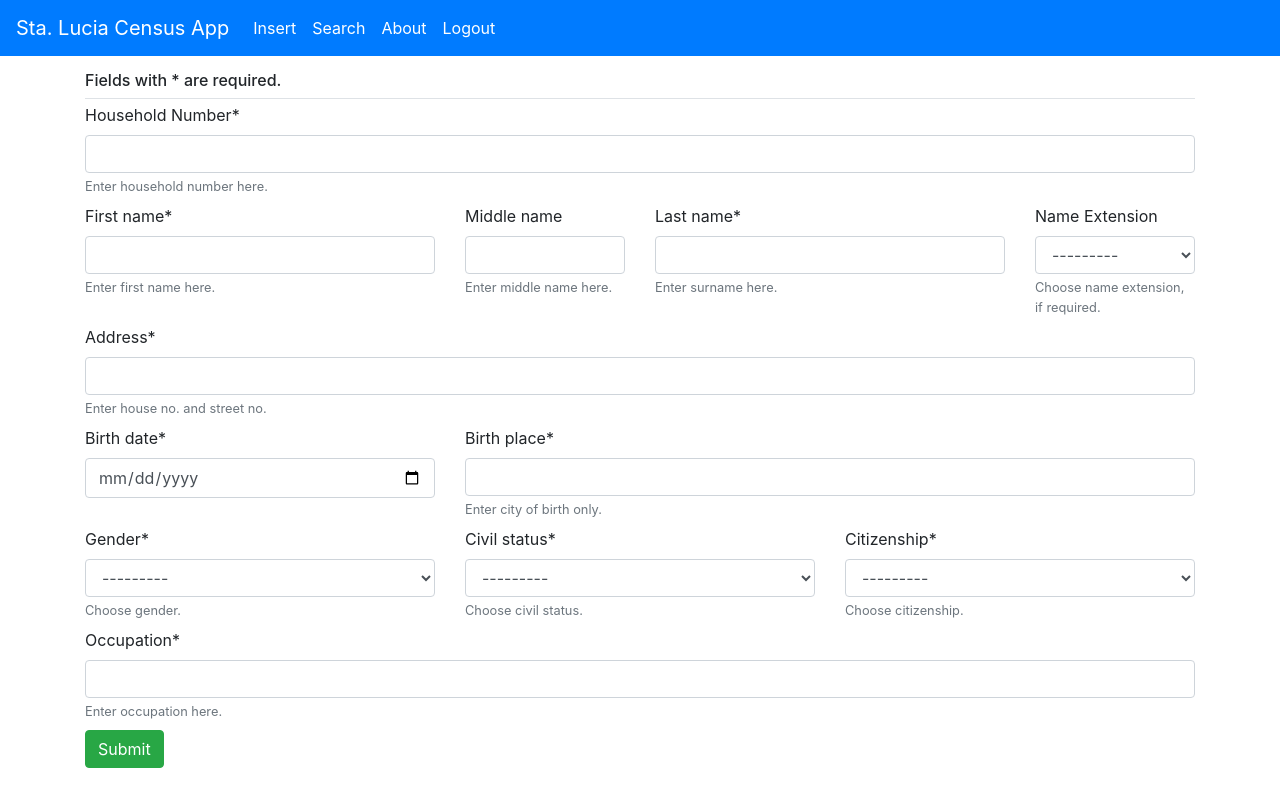
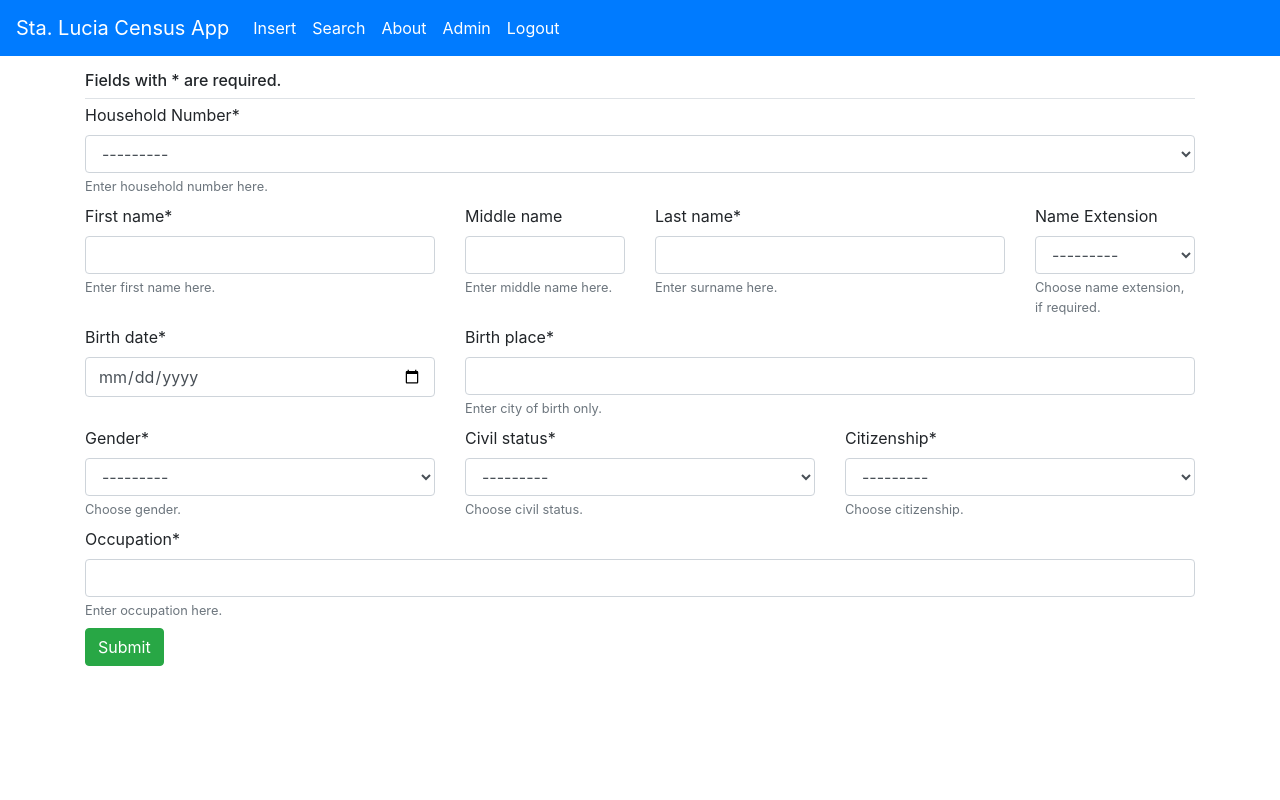
Before and after one commit to spider4929/Census-Taking-Tool, a Django app: page /create/ in a window 1280 px wide. Run offline with Django 3.2, Linux system fonts and the light colour scheme; a user stored in the database is signed in; data that the repository does not hold is empty; some libraries are stand-ins or nearby versions.

Commit message:
Just missing creation for household

```diff
--- a/forms/admin.py
+++ b/forms/admin.py
@@ -1,8 +1,9 @@
 from django.contrib import admin
-from.models import Person, Gender, NameExtension, CivilStatus, Citizenship
+from.models import Person, Gender, NameExtension, CivilStatus, Citizenship, Household
 
 admin.site.register(Person)
 admin.site.register(Gender)
 admin.site.register(NameExtension)
 admin.site.register(CivilStatus)
 admin.site.register(Citizenship)
+admin.site.register(Household)
--- a/forms/filters.py
+++ b/forms/filters.py
@@ -5,4 +5,4 @@ from .models import *
 class PersonFilter(django_filters.FilterSet):
     class Meta:
         model = Person
-        fields = ['household_no', 'last_name', 'address', 'citizenship']
+        fields = ['household_no', 'last_name']
--- a/forms/forms.py
+++ b/forms/forms.py
@@ -1,6 +1,5 @@
 from django import forms
-from .models import Person
-from crispy_forms.helper import FormHelper
+from .models import Person, Household
 from django.utils.translation import gettext_lazy as _
 from crispy_forms.layout import Layout, Submit
 
@@ -9,10 +8,16 @@ class DateInput(forms.DateInput):
     input_type = 'date'
 
 
+class HouseholdForm(forms.ModelForm):
+    class Meta:
+        model = Household
+        fields = {'household_no', 'address'}
+
+
 class PersonForm(forms.ModelForm):
     class Meta:
         model = Person
-        fields = {'household_no', 'last_name', 'first_name', 'middle_name', 'name_extension', 'address', 'birth_place', 'birth_date',
+        fields = {'household_no', 'last_name', 'first_name', 'middle_name', 'name_extension', 'birth_place', 'birth_date',
                   'gender', 'civil_status', 'citizenship', 'occupation'}
         widgets = {
             'birth_date': DateInput(),
--- a/forms/models.py
+++ b/forms/models.py
@@ -56,14 +56,22 @@ class Citizenship(models.Model):
         return self.citizenship
 
 
+class Household(models.Model):
+    household_no = models.SmallIntegerField(help_text='Enter household number here.', primary_key=True)
+    name = models.CharField(max_length=50, help_text='Enter a name for the household.')
+    address = models.CharField(max_length=100, help_text='Enter house no. and street no.')  # house no. and street name only
+
+    def __str__(self):
+        return f'{self.household_no}. {self.name} household'
+
+
 class Person(models.Model):
-    household_no = models.SmallIntegerField(help_text='Enter household number here.')
+    household_no = models.ForeignKey(Household, on_delete=models.CASCADE, help_text='Enter household number here.', null=True)
     full_name = models.CharField(max_length=240, unique=True, validators=[fullname_characters])  # full name, formatted like so {{Surname} {Extension}, {First Name} {Middle Name}}
     last_name = models.CharField(max_length=128, help_text='Enter surname here.', validators=[characters])  # surname
     first_name = models.CharField(max_length=128, help_text='Enter first name here.', validators=[characters])  # first name
     middle_name = models.CharField(max_length=64, blank=True, help_text='Enter middle name here.', validators=[characters])  # middle name
     name_extension = models.ForeignKey(NameExtension, on_delete=models.PROTECT, blank=True, help_text='Choose name extension, if required.', default=5)  # name extensions (Sr., Jr., III, IV, etc.)
-    address = models.CharField(max_length=100, help_text='Enter house no. and street no.')  # house no. and street name only
     birth_place = models.CharField(max_length=20, help_text='Enter city of birth only.')  # birth place, typically a city
     birth_date = models.DateField()  # birth date
     gender = models.ForeignKey(Gender, on_delete=models.PROTECT, help_text='Choose gender.', null=True)  # gender, male or female
--- a/forms/templates/forms/base.html
+++ b/forms/templates/forms/base.html
@@ -28,7 +28,23 @@
                 <div class="collapse navbar-collapse" id="navbarSupportedContent">
                     <ul class="navbar-nav mr-auto">
 
-                        {% if user.is_authenticated %}
+                        {% if user.is_superuser %}
+                            <li class="nav-item active">
+                                <a class="nav-link" href="{% url 'forms-create' %}">Insert <span class="sr-only">(current)</span></a>
+                            </li>
+                            <li class="nav-item active">
+                                <a class="nav-link" href="{% url 'forms-search' %}">Search <span class="sr-only">(current)</span></a>
+                            </li>
+                            <li class="nav-item active">
+                                <a class="nav-link" href="{% url 'forms-about' %}">About <span class="sr-only">(current)</span></a>
+                            </li>
+                            <li class="nav-item active ">
+                                <a class="nav-link" href="{% url 'admin:index' %}">Admin <span class="sr-only">(current)</span></a>
+                            </li>
+                            <li class="nav-item active ">
+                                <a class="nav-link" href="{% url 'logout' %}">Logout <span class="sr-only">(current)</span></a>
+                            </li>
+                        {% elif user.is_authenticated %}
                             <li class="nav-item active">
                                 <a class="nav-link" href="{% url 'forms-create' %}">Insert <span class="sr-only">(current)</span></a>
                             </li>
@@ -40,22 +56,6 @@
                             </li>
                             <li class="nav-item active ">
                                 <a class="nav-link" href="{% url 'logout' %}">Logout <span class="sr-only">(current)</span></a>
-                            </li>
-                        {% elif user.is_superuser %}
-                            <li class="nav-item active">
-                                <a class="nav-link" href="{% url 'forms-create' %}">Insert <span class="sr-only">(current)</span></a>
-                            </li>
-                            <li class="nav-item active">
-                                <a class="nav-link" href="{% url 'forms-search' %}">Search <span class="sr-only">(current)</span></a>
-                            </li>
-                            <li class="nav-item active">
-                                <a class="nav-link" href="{% url 'forms-about' %}">About <span class="sr-only">(current)</span></a>
-                            </li>
-                            <li class="nav-item active ">
-                                <a class="nav-link" href="{% url 'logout' %}">Logout <span class="sr-only">(current)</span></a>
-                            </li>
-                            <li class="nav-item active ">
-                                <a class="nav-link" href="{% url 'admin:index' %}">Admin <span class="sr-only">(current)</span></a>
                             </li>
                         {% else %}
                             <li class="nav-item active ">
--- a/forms/templates/forms/create.html
+++ b/forms/templates/forms/create.html
@@ -16,9 +16,6 @@
                     <div class="col-md-2">{{ form.name_extension|as_crispy_field }}</div>
                 </div>
                 <div class="row">
-                    <div class="col-md">{{ form.address|as_crispy_field }}</div>
-                </div>
-                <div class="row">
                     <div class="col-md-4">{{ form.birth_date|as_crispy_field }}</div>
                     <div class="col-md-8">{{ form.birth_place|as_crispy_field }}</div>
                 </div>
--- a/forms/templates/forms/search.html
+++ b/forms/templates/forms/search.html
@@ -22,9 +22,9 @@
             </tr>
             {% for person in people %}
                 <tr>
-                    <td>{{ person.household_no }}</td>
+                    <td>{{ person.household_no.household_no }}</td>
                     <td><a href="{% url 'forms-specify' person.id %}">{{ person.full_name }}</a></td>
-                    <td>{{ person.address }}</td>
+                    <td>{{ person.household_no.address }}</td>
                     <td>{{ person.birth_date }}</td>
                     <td>{{ person.gender }}</td>
                     <td>{{ person.civil_status }}</td>
--- a/forms/templates/forms/specify.html
+++ b/forms/templates/forms/specify.html
@@ -1,7 +1,7 @@
 {% extends 'forms/base.html' %}
 {% block content %}
     <div class="container">
-        <p><b>Household No.: </b>{{ person.household_no }}</p>
+        <p><b>Household No.: </b>{{ person.household_no.household_no }}</p>
         <p><b>Full Name: </b>{{ person.full_name }}</p>
         <div class="row">
             <div class="col-md-3"><p><b>Last Name: </b>{{ person.last_name }}</p></div>
@@ -9,7 +9,7 @@
             <div class="col-md-3"><p><b>First Name: </b>{{ person.first_name }}</p></div>
             <div class="col-md-3"><p><b>Middle Name: </b>{{ person.middle_name }}</p></div>
         </div>
-        <p><b>Address: </b>{{ person.address }}</p>
+        <p><b>Address: </b>{{ person.household_no.address }}</p>
         <p><b>Birth Place: </b>{{ person.birth_place }}</p>
         <p><b>Birth Date: </b>{{ person.birth_date }}</p>
         <p><b>Gender: </b>{{ person.gender }}</p>
--- a/forms/views.py
+++ b/forms/views.py
@@ -15,6 +15,7 @@ def home(request):
     }
 
     return render(request, 'forms/home.html', context)
+
 
 @login_required
 def create(request, id=0):  # TODO: add error presentation for user if errors pops up
@@ -40,7 +41,6 @@ def create(request, id=0):  # TODO: add error presentation for user if errors po
                     full_name = f"{last_name}, {first_name} {middle_name}"
                 else:
                     full_name = f"{last_name}{name_extension}, {first_name} {middle_name}"
-                address = form.cleaned_data['address'].upper()
                 birth_place = form.cleaned_data['birth_place'].upper()
                 birth_date = form.cleaned_data['birth_date']
                 gender = form.cleaned_data['gender']
@@ -49,7 +49,7 @@ def create(request, id=0):  # TODO: add error presentation for user if errors po
                 occupation = form.cleaned_data['occupation'].upper()
                 author = request.user
                 instance = Person(household_no=household_no, full_name=full_name, last_name=last_name, first_name=first_name,
-                                  middle_name=middle_name, name_extension=name_extension, address=address, birth_place=birth_place,
+                                  middle_name=middle_name, name_extension=name_extension, birth_place=birth_place,
                                   birth_date=birth_date, gender=gender, civil_status=civil_status, citizenship=citizenship,
                                   occupation=occupation, author=author)
                 instance.save()
@@ -68,7 +68,6 @@ def create(request, id=0):  # TODO: add error presentation for user if errors po
                 person.first_name = form.cleaned_data['first_name'].upper()
                 person.middle_name = form.cleaned_data['middle_name'].upper()
                 person.name_extension = form.cleaned_data['name_extension']
-                person.address = form.cleaned_data['address'].upper()
                 person.birth_place = form.cleaned_data['birth_place'].upper()
                 person.occupation = form.cleaned_data['occupation'].upper()
                 if person.name_extension.name_extension == 'None':
```
Also changed, not shown: forms/migrations/0001_initial.py, forms/migrations/0002_person_author.py (deleted), forms/migrations/0003_auto_20201025_1657.py (deleted), forms/migrations/0004_auto_20201025_1659.py (deleted), forms/migrations/0005_auto_20201025_1720.py (deleted), forms/migrations/0006_auto_20201029_1911.py (deleted), forms/migrations/0007_auto_20201030_1342.py (deleted), forms/migrations/0008_auto_20201030_1346.py (deleted), forms/migrations/0009_auto_20201030_1359.py (deleted).
